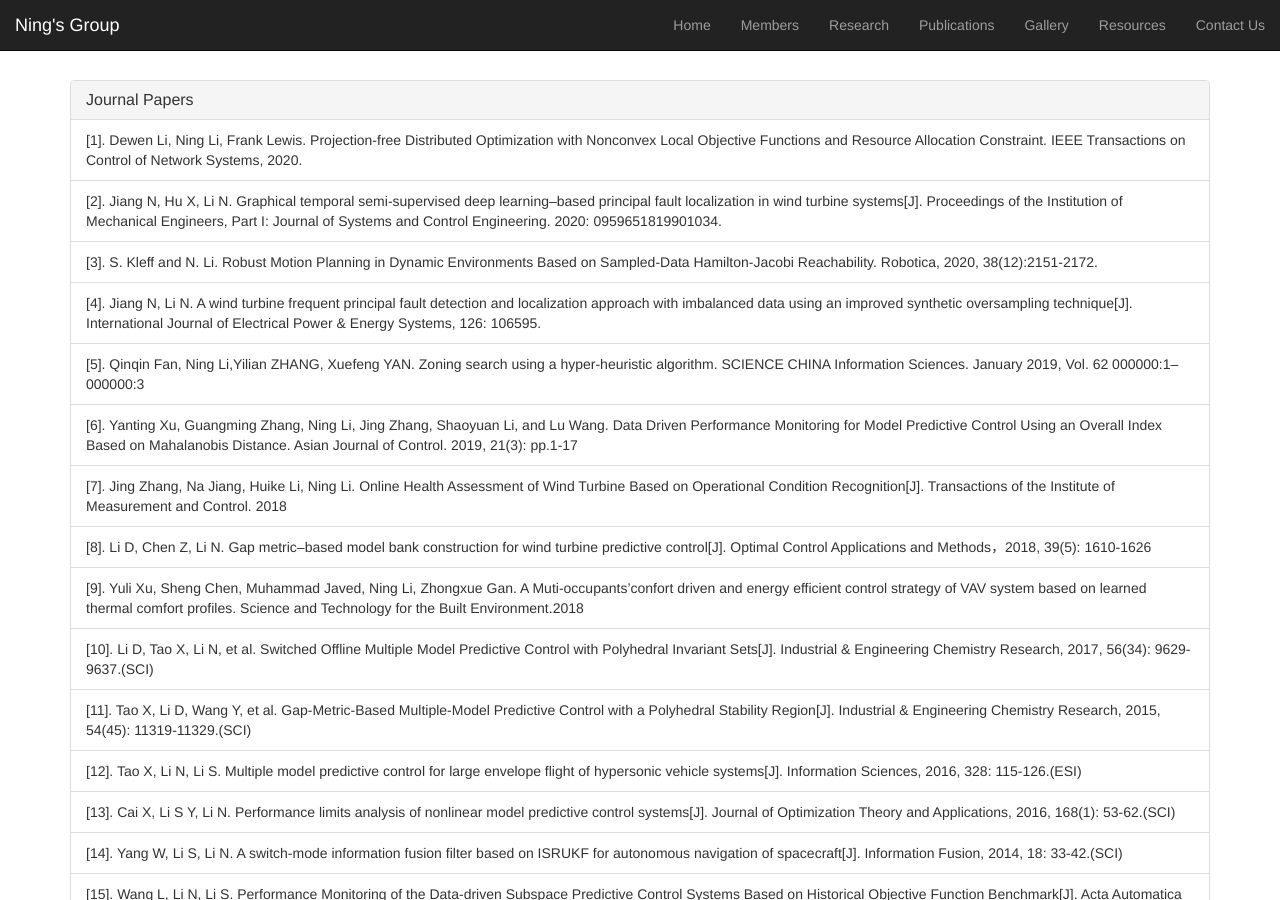
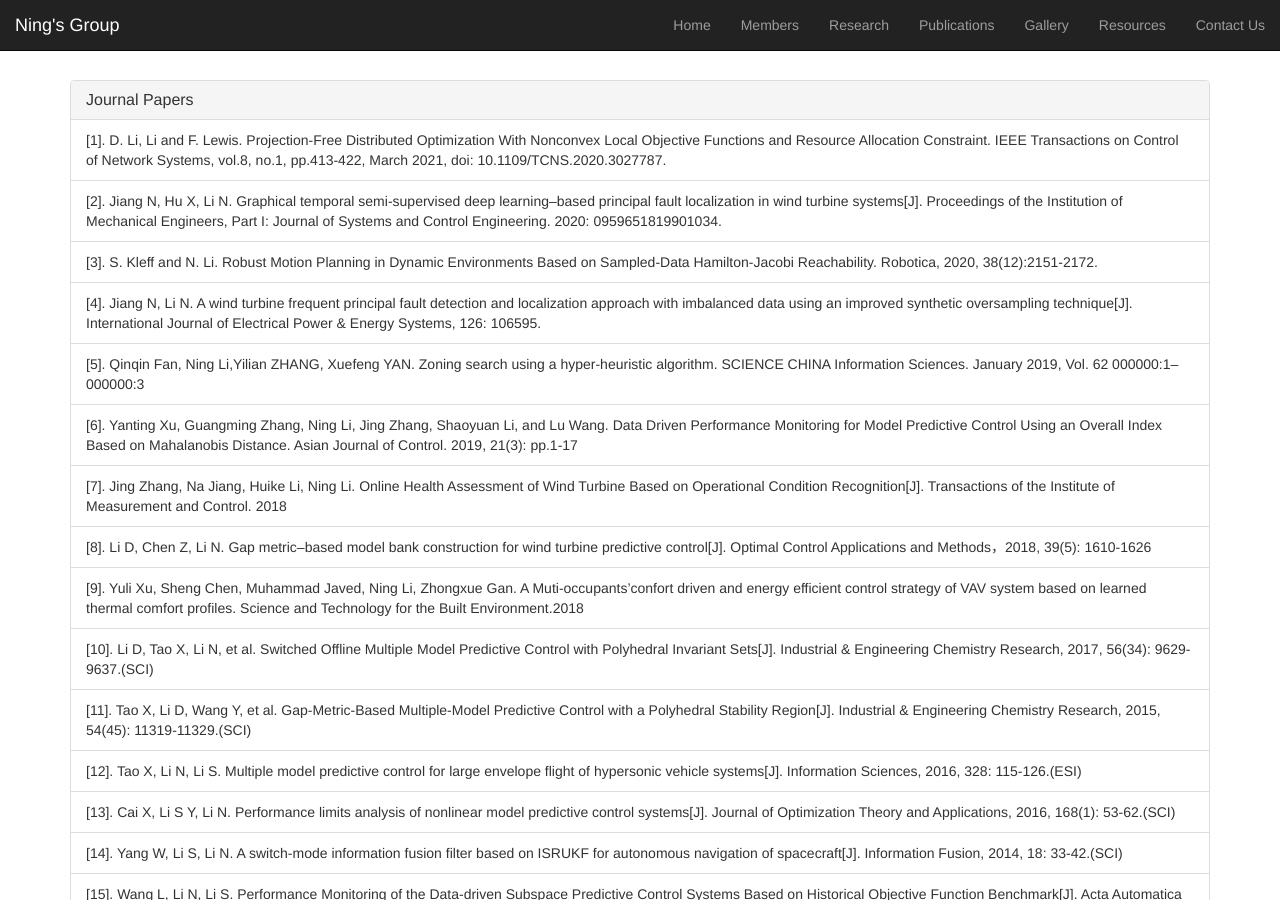
Before and after one commit to academic532/academic532.github.io, a Jekyll site: the page built from publications/index.html, in a window 1280 px wide and 900 px high. Built offline with Jekyll 4.4.1, drawn with Linux system fonts in a browser that asks for light colours; nearby versions of some CDN libraries.

Commit message:
update journal

```diff
--- a/_data/publications.json
+++ b/_data/publications.json
@@ -4,7 +4,7 @@
     {
       "category": "Journal Papers",
       "items": [
-         "Dewen Li, Ning Li, Frank Lewis. Projection-free Distributed Optimization with Nonconvex Local Objective Functions and Resource Allocation Constraint. IEEE Transactions on Control of Network Systems, 2020.",
+	 "D. Li, Li and F. Lewis. Projection-Free Distributed Optimization With Nonconvex Local Objective Functions and Resource Allocation Constraint. IEEE Transactions on Control of Network Systems, vol.8, no.1, pp.413-422, March 2021, doi: 10.1109/TCNS.2020.3027787.",
          "Jiang N, Hu X, Li N. Graphical temporal semi-supervised deep learning–based principal fault localization in wind turbine systems[J]. Proceedings of the Institution of Mechanical Engineers, Part I: Journal of Systems and Control Engineering. 2020: 0959651819901034.",
          "S. Kleff and N. Li. Robust Motion Planning in Dynamic Environments Based on Sampled-Data Hamilton-Jacobi Reachability. Robotica, 2020, 38(12):2151-2172.",
          "Jiang N, Li N. A wind turbine frequent principal fault detection and localization approach with imbalanced data using an improved synthetic oversampling technique[J]. International Journal of Electrical Power & Energy Systems, 126: 106595.",
```
